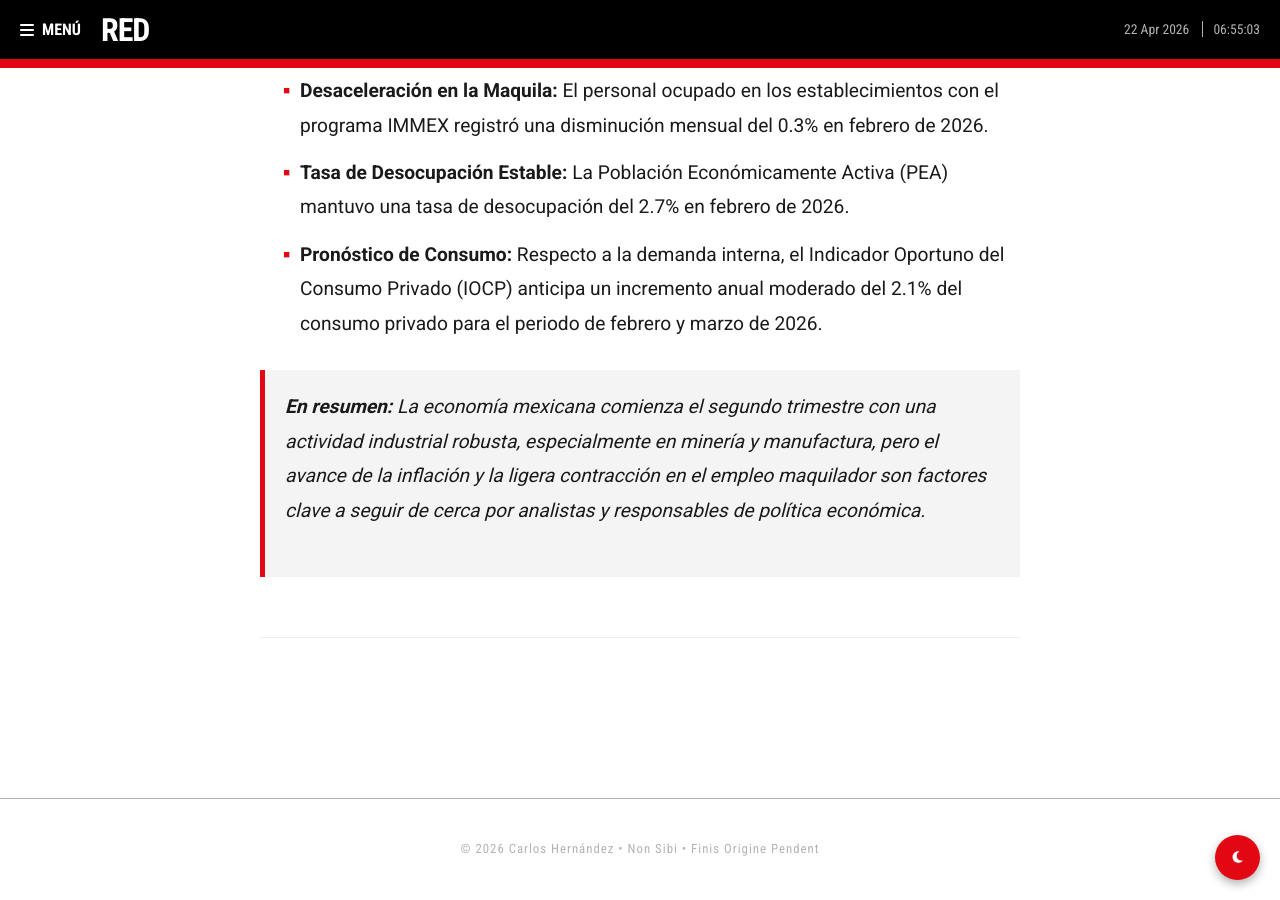
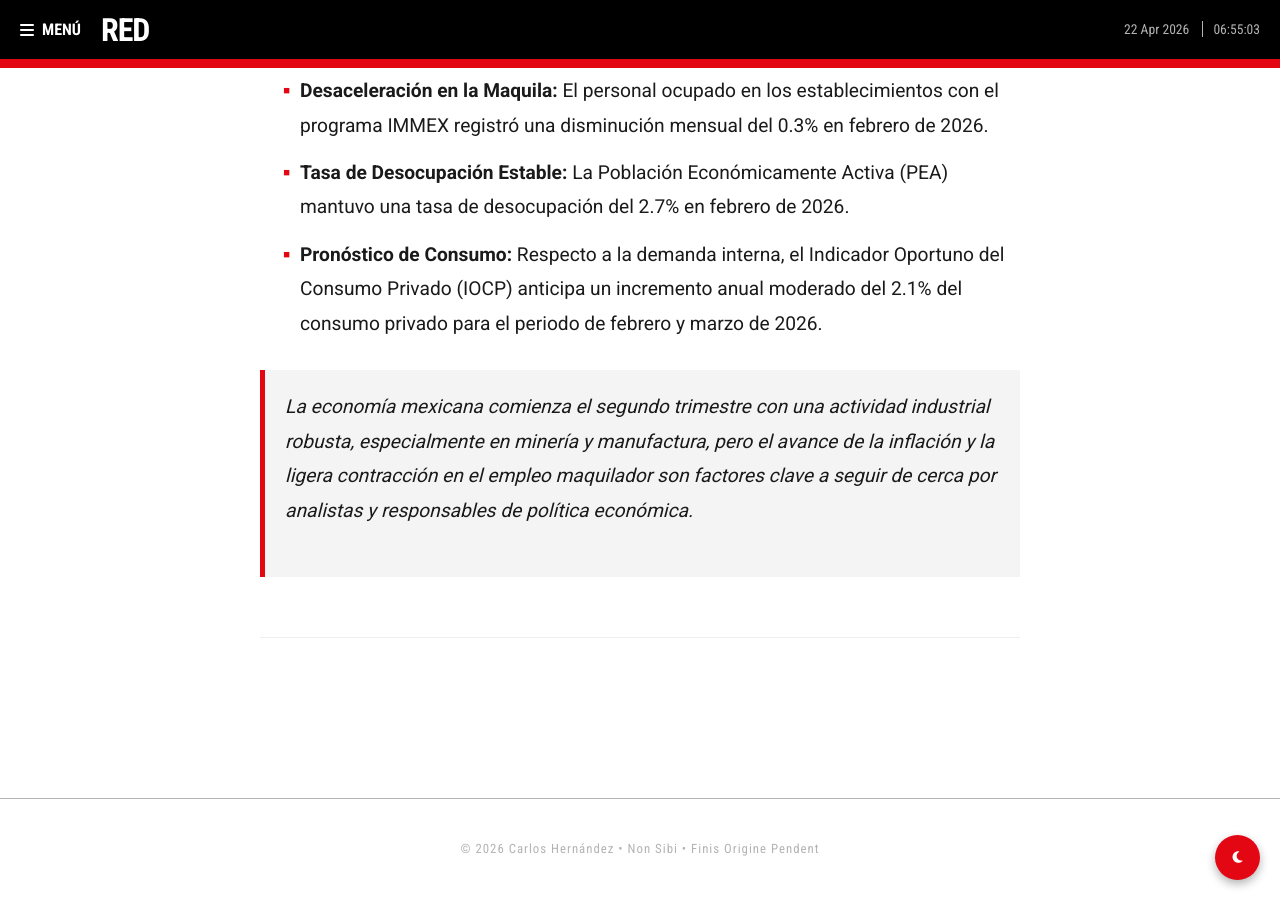
Before and after one commit to cafrhein/muro, a Jekyll site: the page built from _posts/2026-04-22-indicadores-inegi-marzo-2026.md, in a window 1280 px wide and 900 px high, scrolled down 1937 px. Built offline with Jekyll 4.4.1, drawn with Linux system fonts in a browser that asks for light colours.

Commit message:
Actualizar 2026-04-22-indicadores-inegi-marzo-2026.md

```diff
--- a/_posts/2026-04-22-indicadores-inegi-marzo-2026.md
+++ b/_posts/2026-04-22-indicadores-inegi-marzo-2026.md
@@ -30,4 +30,4 @@ Los datos sobre la fuerza laboral y el consumo privado reflejan una estabilidad
 * **Tasa de Desocupación Estable:** La Población Económicamente Activa (PEA) mantuvo una tasa de desocupación del 2.7% en febrero de 2026.
 * **Pronóstico de Consumo:** Respecto a la demanda interna, el Indicador Oportuno del Consumo Privado (IOCP) anticipa un incremento anual moderado del 2.1% del consumo privado para el periodo de febrero y marzo de 2026.
 
-> **En resumen:** La economía mexicana comienza el segundo trimestre con una actividad industrial robusta, especialmente en minería y manufactura, pero el avance de la inflación y la ligera contracción en el empleo maquilador son factores clave a seguir de cerca por analistas y responsables de política económica.
+> La economía mexicana comienza el segundo trimestre con una actividad industrial robusta, especialmente en minería y manufactura, pero el avance de la inflación y la ligera contracción en el empleo maquilador son factores clave a seguir de cerca por analistas y responsables de política económica.
```
